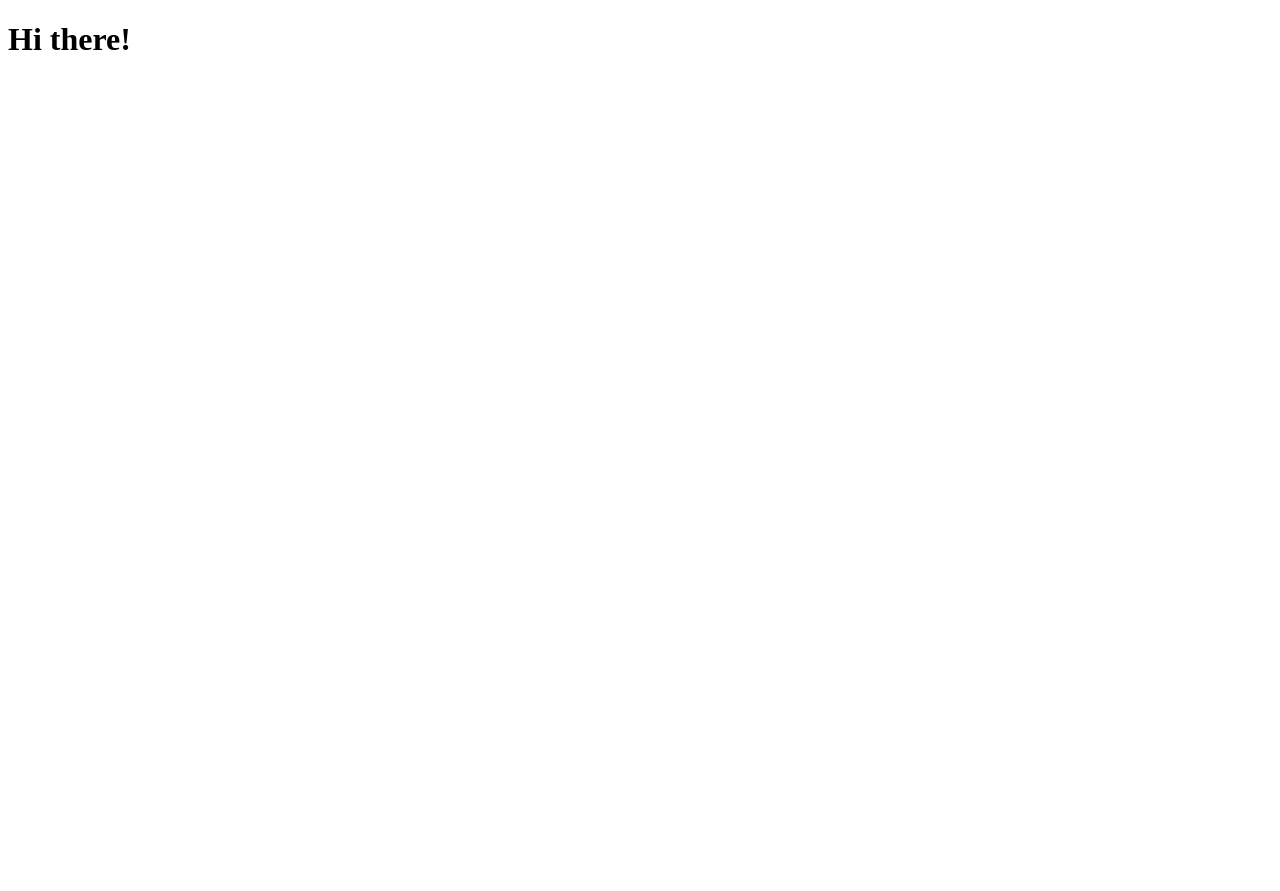
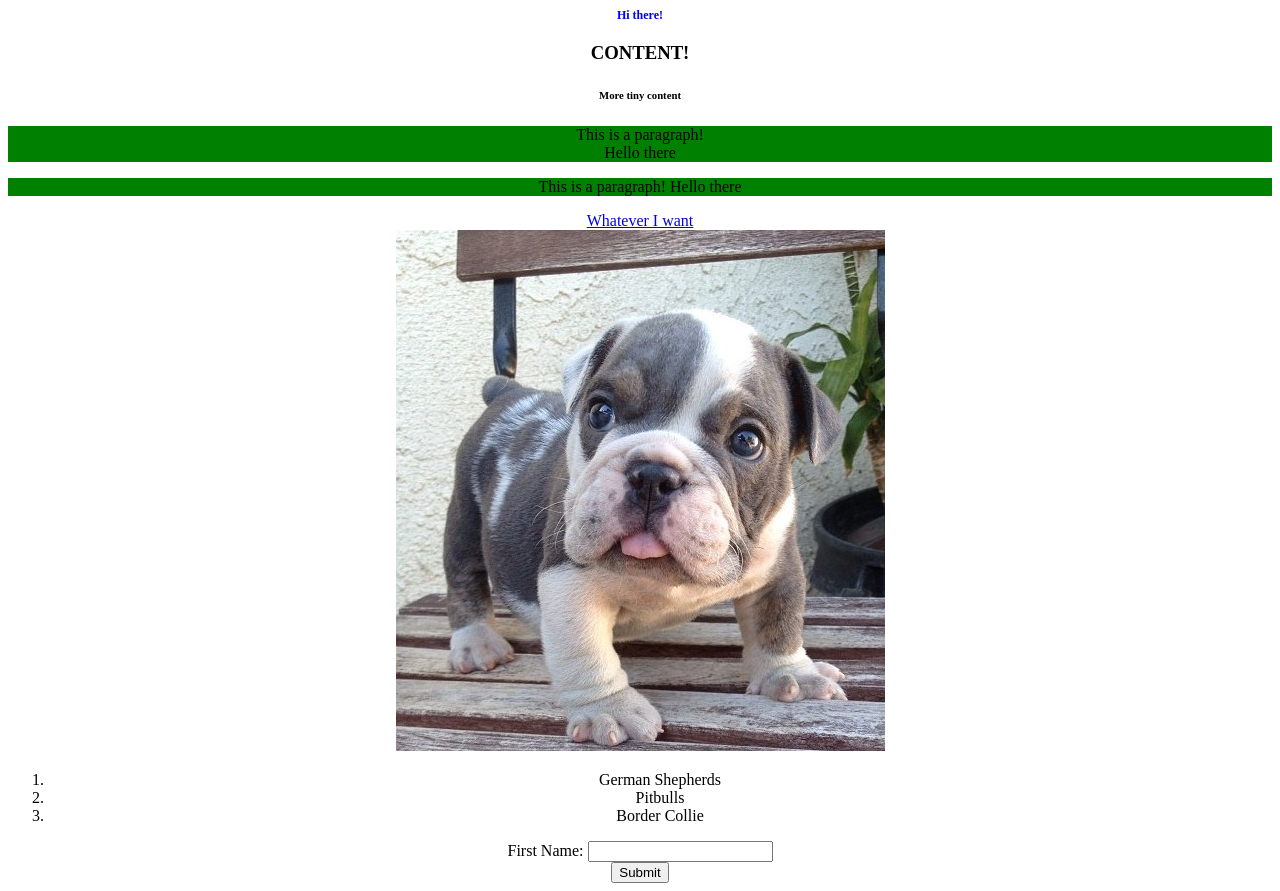
Before and after one commit to nyu-csci-ua-0480-007-fall-2017/examples, a website: page html-css-workshop/example.html in a window 1280 px wide. Before the commit the page ends 800 px from the top, so only its background shows below. Drawn offline with Linux system fonts and the light colour scheme.

Commit message:
post-workshop notes

```diff
--- a/html-css-workshop/example.html
+++ b/html-css-workshop/example.html
@@ -1,13 +1,44 @@
 <!DOCTYPE html>
 <html>
+  <!--Head tag is for metadata, does not contain visible content-->
   <head>
-    <!--TODO: Add a title -->
-    <!--TODO: Link a stylesheet -->
+    <!--Title content shows up in your browser tab -->
+    <title> Cute Dog Page </title>
+    <!--Links have no closing tags! -->
+    <link rel="stylesheet" type="text/css" href="public/css/example.css">
   </head>
   <body>
+    <!--h<1-6> headers get smaller as you go from 1-6-->
     <h1> Hi there! </h1>
-    <!--TODO: Insert another header, a paragraph, link, list, and an image -->
-    <!--TODO: Add a POST form -->
+    <h3> CONTENT! </h3>
+    <h6> More tiny content </h6>
 
+    <!--Paragraphs strip all new lines and whitespace unless you use <br>-->
+    <p> This is a paragraph! <br>
+      Hello there
+    </p>
+
+    <p> This is a paragraph!
+      Hello there
+    </p>
+
+    <a href="http://www.google.com"> Whatever I want </a>
+    <br>
+
+    <!--Images have no closing tags! -->
+    <img src="public/images/dog.jpg" alt="Really cute dog">
+
+    <!--An ordered list, a good example of nesting HTML elements -->
+    <ol>
+      <li>German Shepherds </li>
+      <li> Pitbulls  </li>
+      <li> Border Collie </li>
+    </ol>
+
+    <!-- POST Form -->
+    <form action="" method="POST">
+      First Name: <input type="text" name="firstName"><br>
+      <input type="submit">
+    </form>
   </body>
 </html>
--- a/html-css-workshop/public/css/example.css
+++ b/html-css-workshop/public/css/example.css
@@ -0,0 +1,32 @@
+/*
+selector {
+  property : value;
+  property : value;
+}
+selector: What HTML element do I want to change?
+property: What aspect of that HTML element do I want to change?
+value: What new value do I want to set that property to?
+*/
+
+/* Make all h1 headers have blue text and 12px font size*/
+h1 {
+  color:blue;
+  font-size:12px;
+}
+/* Center ALL of the visible text on the page*/
+body { /* <-- The <body> tag wraps all visible text on HTML pages */
+  text-align: center;
+}
+
+/* All paragraphs should have a green background*/
+p {
+  background-color: green;
+}
+/* When you hover over a link, the background should turn yellow */
+a:hover{
+  background-color: yellow;
+}
+/* If you've clicked the link, the link's text color should be red*/
+a:visited{
+  color: red;
+}
```
Also changed, not shown: html-css-workshop/app.js (+5 -2 lines), html-css-workshop/README.md (added).
